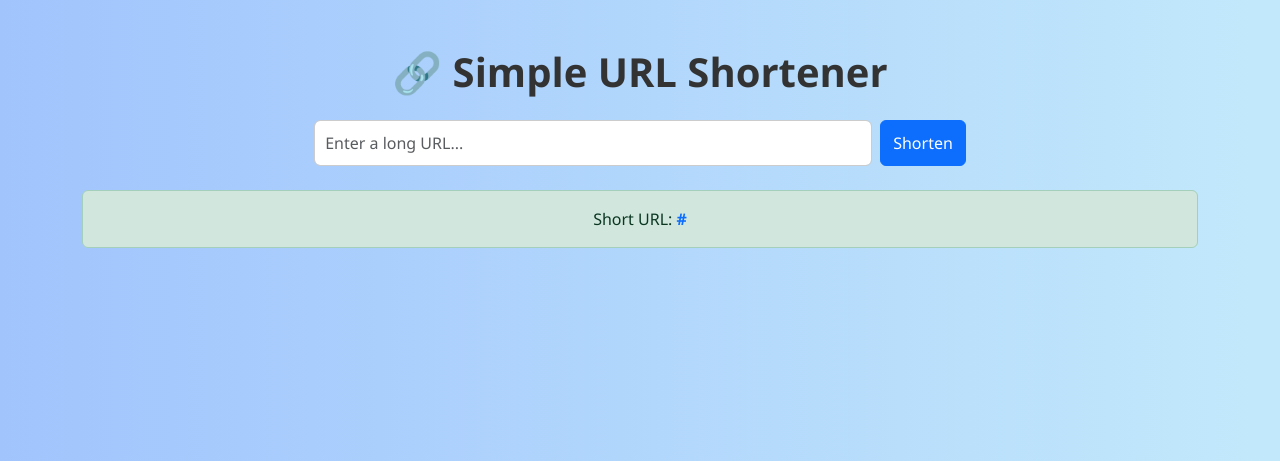
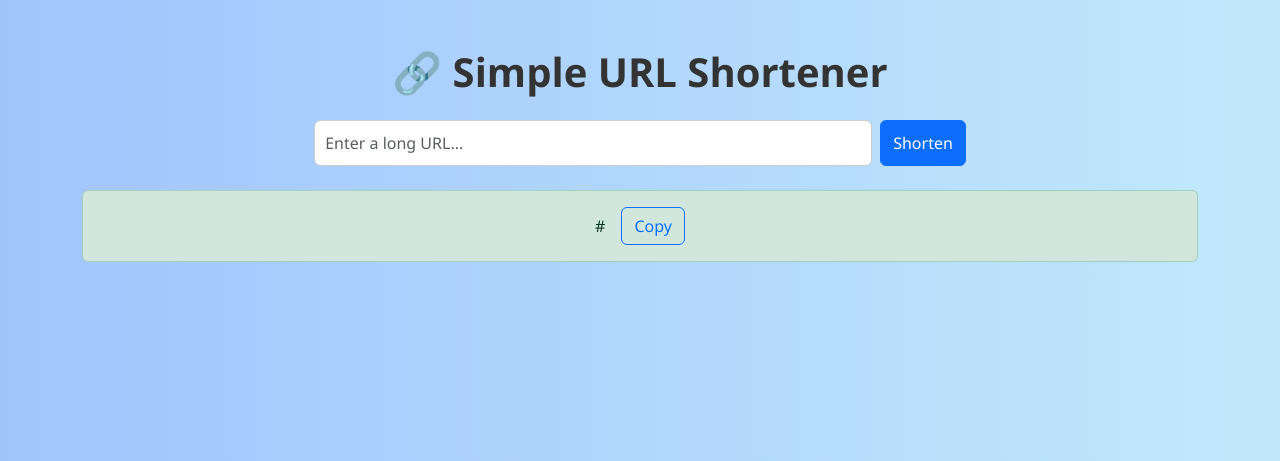
Before and after one commit to WasimEdu/url_shortener, a Flask app: template templates/index.html in a window 1280 px wide. Shown: the top 461 px of the page. Run offline with Flask 3, Linux system fonts and the light colour scheme; the template is opened without the code that fills it: most values are stand-ins (such as "Sample title", 1, 10 or a date in 2020).

Commit message:
added copy-to-clipboard button

```diff
--- a/templates/index.html
+++ b/templates/index.html
@@ -14,10 +14,22 @@
         </form>
 
         {% if short_url %}
-            <div class="alert alert-success mt-4">
-                Short URL: <a href="{{ short_url }}" target="_blank">{{ short_url }}</a>
+            <div class="alert alert-success mt-4 d-flex justify-content-center align-items-center">
+                <span id="short-url">{{ short_url }}</span>
+                <button class="btn btn-outline-primary ms-3" id="copy-btn" onclick="copyToClipboard()">Copy</button>
             </div>
         {% endif %}
     </div>
+
+<script>
+function copyToClipboard() {
+    const urlText = document.getElementById('short-url').innerText;
+    navigator.clipboard.writeText(urlText).then(() => {
+        alert('Copied to clipboard!');
+    }).catch(err => {
+        alert('Failed to copy: ', err);
+    });
+}
+</script>
 </body>
 </html>
```
